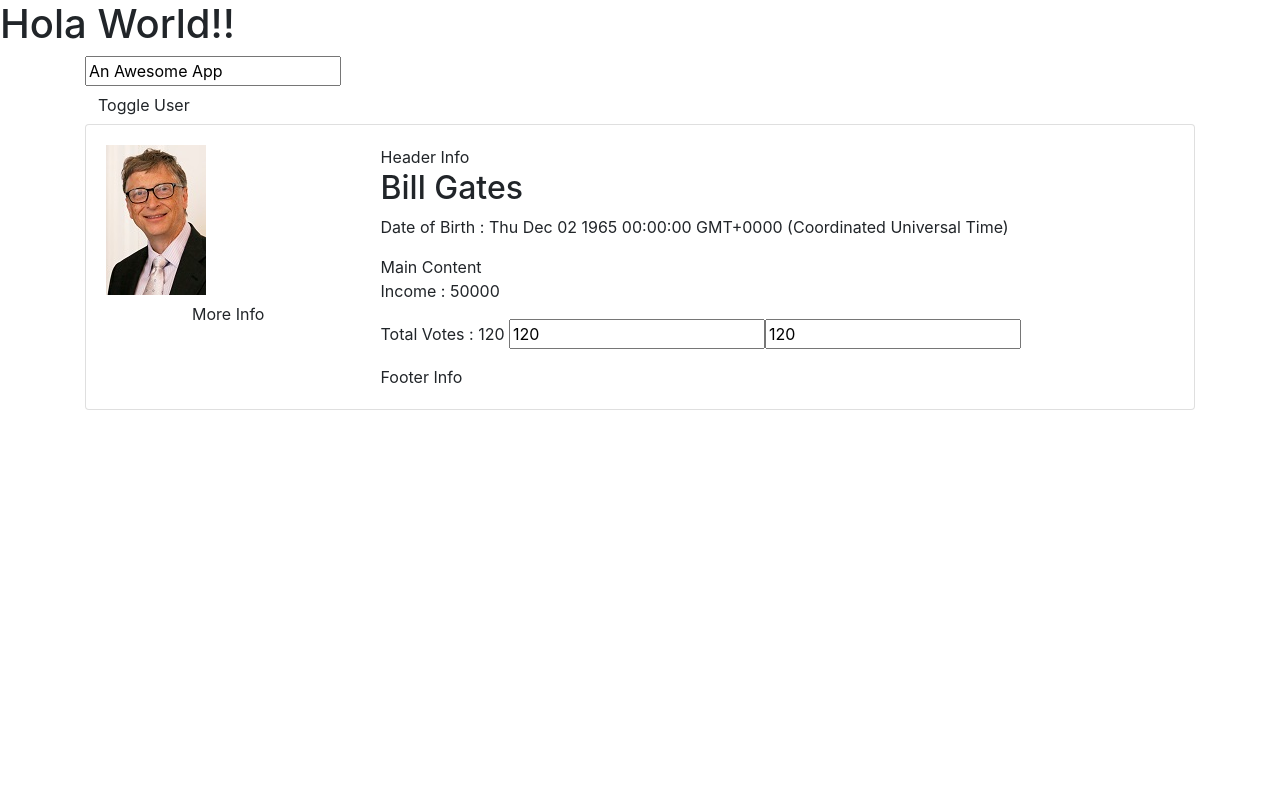
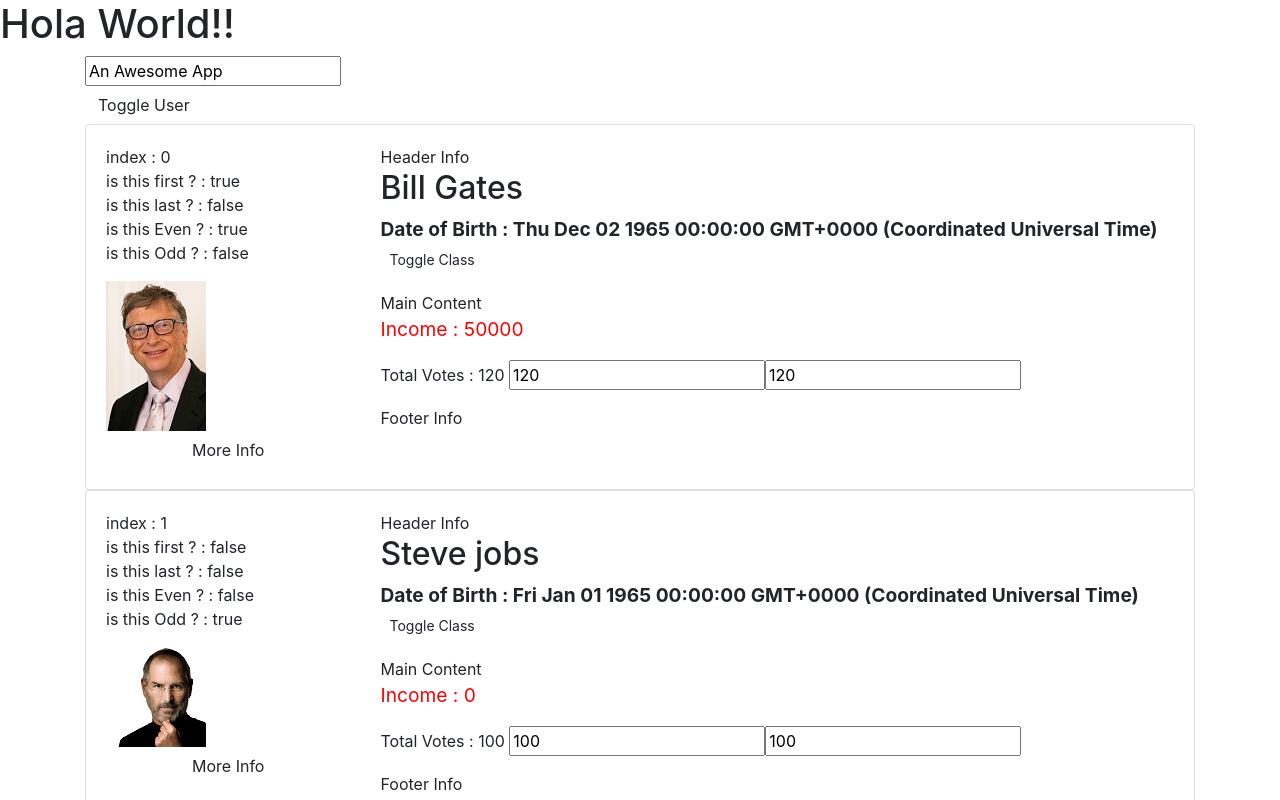
Before and after one commit to synergy2411/ng-cg, an Angular app in the folder users-app/: page / in a window 1280 px wide. Shown: the top 800 px of the page. Built offline with nearby package versions, Linux system fonts and the light colour scheme.

Commit message:
ngFor added

```diff
--- /dev/null
+++ b/users-app/src/app/model/mocks.ts
@@ -0,0 +1,30 @@
+import { User } from './user';
+
+export const USER_DATA : User[] = [{
+  firstName: "Bill",
+  lastName: "Gates",
+  dob: new Date("Dec 2, 1965"),
+  company: "Microsoft",
+  isWorking: true,
+  income: 50000,
+  image: "assets/images/bill.jpg",
+  vote: 120
+},{
+  firstName: "Steve",
+  lastName: "jobs",
+  dob: new Date("Jan 1, 1965"),
+  company: "Apple",
+  isWorking: false,
+  income: 0,
+  image: "assets/images/steve.png",
+  vote: 100
+},{
+  firstName: "Tim B.",
+  lastName: "Lee",
+  dob: new Date("Aug 5, 1965"),
+  company: "World Wide Web",
+  isWorking: true,
+  income: 30000,
+  image: "assets/images/tim.jpg",
+  vote: 180
+}]
--- /dev/null
+++ b/users-app/src/app/model/user.ts
@@ -0,0 +1,10 @@
+export interface User {
+  firstName: string;
+  lastName: string;
+  dob: Date;
+  company: string;
+  isWorking: boolean;
+  income: number;
+  image: string;
+  vote: number;
+}
--- a/users-app/src/app/user/user-info/user-info.component.html
+++ b/users-app/src/app/user/user-info/user-info.component.html
@@ -5,11 +5,22 @@
   {{ user.firstName }}
   <span [innerHTML]="user.lastName"></span>
 </h2>
-<p>Date of Birth : {{ user.dob }}</p>
+
+
+<!-- <p [ngClass]="['my-border', 'feature']">Date of Birth : {{ user.dob }}</p> -->
+<!-- <p [ngClass]="{'my-border' : true, 'feature' : false}">Date of Birth : {{ user.dob }}</p> -->
+
+<p [ngClass]="dynamicClasses">
+  Date of Birth : {{ user.dob }} <br>
+  <button type="button" class="btn btn-default btn-sm" (click) = "onToggle()">
+    Toggle Class
+  </button>
+</p>
 
 <ng-content select=".main-content"></ng-content>
 
-<p>Income : {{ user.income }}</p>
+<p [ngStyle] = "{'color' : 'red', 'font-size' : '1.2em' }">Income : {{ user.income }}</p>
+
 <p>Total Votes : {{ user.vote }}
   <input type="number" [value]="user.vote" (change)="user.vote = $event.target.value">
   <input type="text" [(ngModel)]="user.vote">
--- a/users-app/src/app/user/user-info/user-info.component.scss
+++ b/users-app/src/app/user/user-info/user-info.component.scss
@@ -0,0 +1,11 @@
+.my-border{
+
+  border : 2px solid #45ff45;
+
+}
+.feature{
+
+  font-size: 1.2em;
+  font-weight: bold;
+
+}
--- a/users-app/src/app/user/user-info/user-info.component.ts
+++ b/users-app/src/app/user/user-info/user-info.component.ts
@@ -8,5 +8,14 @@
 export class UserInfoComponent {
 
   @Input('user') user : any;
+  dynamicClasses = {
+    'my-border' : false,
+    'feature' : true
+  }
+
+  onToggle(){
+    this.dynamicClasses['feature'] = !this.dynamicClasses['feature'];
+    this.dynamicClasses['my-border'] = !this.dynamicClasses['my-border'];
+  }
 
 }
--- a/users-app/src/app/user/user.component.html
+++ b/users-app/src/app/user/user.component.html
@@ -1,7 +1,15 @@
 <ul class="list-unstyled">
-  <li class="card">
+  <li class="card"
+  *ngFor="let user of users; index as i; first as isFirst;last as isLast; even as isEven; odd as isOdd;">
     <div class="row card-body">
       <div class="col-sm-3 col-md-3">
+        <p>
+          index : {{ i }} <br>
+          is this first ? : {{ isFirst }} <br>
+          is this last ? : {{ isLast }} <br>
+          is this Even ? : {{ isEven }} <br>
+          is this Odd ? : {{ isOdd }}
+        </p>
         <app-user-image [user] = "user" (childEvent) = "onInfo($event)"></app-user-image>
       </div>
 
--- a/users-app/src/app/user/user.component.ts
+++ b/users-app/src/app/user/user.component.ts
@@ -1,40 +1,50 @@
-import { Component, OnChanges, Input, OnInit, DoCheck, AfterContentInit,
-    AfterContentChecked, AfterViewInit, AfterViewChecked,
-    OnDestroy, SimpleChanges } from '@angular/core';
+import {
+  Component, OnChanges, Input, OnInit, DoCheck, AfterContentInit,
+  AfterContentChecked, AfterViewInit, AfterViewChecked,
+  OnDestroy, SimpleChanges
+} from '@angular/core';
+import { User } from '../model/user';
+import { USER_DATA } from '../model/mocks';
 
 @Component({
   selector: 'app-user',
-  // template :`
-  //   <h1>User Component Loaded Successfully.</h1>
-  // `
   templateUrl: './user.component.html'
 })
-export class UserComponent implements OnChanges, OnInit, DoCheck, AfterContentInit, AfterContentChecked, AfterViewInit, AfterViewChecked, OnDestroy{
-  @Input('title') title : string;
+export class UserComponent implements OnChanges, OnInit, DoCheck, AfterContentInit, AfterContentChecked, AfterViewInit, AfterViewChecked, OnDestroy {
+  @Input('title') title: string;
 
-  user = {
-    firstName: "Bill",
-    lastName: "Gates",
-    dob: new Date("Dec 2, 1965"),
-    company: "Microsoft",
-    isWorking: true,
-    income: 50000,
-    image: "assets/images/bill.jpg",
-    vote: 120
-  }
+  users : User[];
 
-  onInfo(user: any) {
+  onInfo(user: User) {
     alert(`Mr. ${user.firstName} is working with ${user.company}!!!!`);
   }
 
-  ngOnChanges(change : SimpleChanges){
-    console.log("ngOnChanges", change);
+  constructor(){
+    // this.user = USER_DATA;
   }
-  ngOnInit(){console.log("ngOnInit");}
-  ngDoCheck(){console.log("ngDoCheck");}
-  ngAfterContentInit(){console.log("ngAfterContentInit");}
-  ngAfterContentChecked(){console.log("ngAfterContentChecked");}
-  ngAfterViewInit(){console.log("ngAfterViewInit");}
-  ngAfterViewChecked(){console.log("ngAfterViewChecked");}
-  ngOnDestroy(){console.log("ngOnDestroy");}
+  ngOnChanges(change: SimpleChanges) {
+    // console.log("ngOnChanges", change);
+  }
+  ngOnInit() {
+    // console.log("ngOnInit", USER_DATA);
+    this.users = USER_DATA;
+  }
+  ngDoCheck() {
+    // console.log("ngDoCheck");
+  }
+  ngAfterContentInit() {
+    // console.log("ngAfterContentInit");
+  }
+  ngAfterContentChecked() {
+    // console.log("ngAfterContentChecked");
+  }
+  ngAfterViewInit() {
+    // console.log("ngAfterViewInit");
+  }
+  ngAfterViewChecked() {
+    // console.log("ngAfterViewChecked");
+  }
+  ngOnDestroy() {
+    // console.log("ngOnDestroy");
+  }
 }
```
